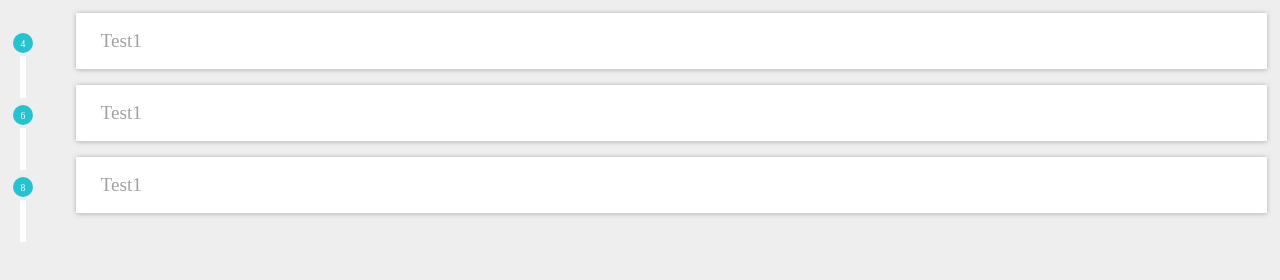
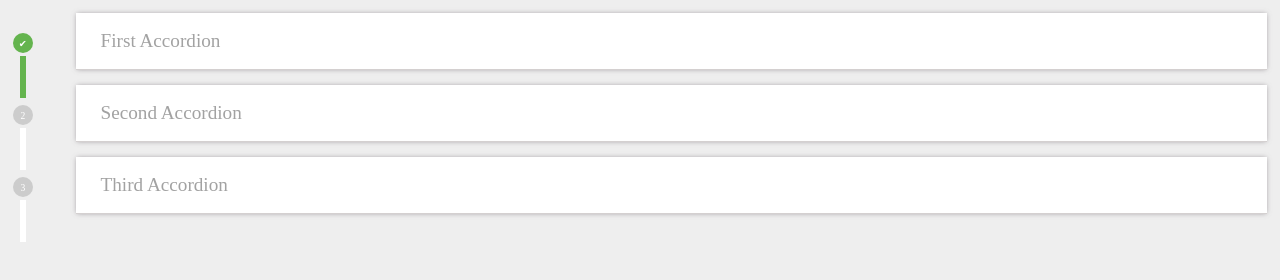
Before and after one commit to Josephdias92/accordion-steps, a website: page test/index.html in a window 1280 px wide. Drawn offline with nearby package versions, Linux system fonts and the light colour scheme.

Commit message:
accordion in progress

```diff
--- a/accordion-steps.js
+++ b/accordion-steps.js
@@ -114,10 +114,9 @@
         itemDisabled: '=',
         open: '=',
         accordionId: '@',
-        formName: '@'
+        valid: '='
       },
       link: function(scope, element, attrs, accordionController) {
-
         scope.isOpenned = scope.open;
         accordionController.addCollapsibleItem(scope);
         if (scope.isOpenned) {
@@ -150,8 +149,8 @@
       },
       template: '<div class="clearfix">'+
                   '<div class="left-progress-bar">'+
-                    '<div class="node bg-blue"><span class="status">{{$id}}</span></div>'+
-                    '<div class="divider" ng-style="{height:height}"></div>'+
+                    '<div class="node" ng-class="{green:valid, blue: isOpenned, gray: !isOpenned}"><span class="status"><span ng-show="valid">&#10004;</span><span ng-show="!valid">{{index+1}}</span></span></div>'+
+                    '<div class="divider" ng-style="{height:height}" ng-class="{green:valid}"></div>'+
                   '</div>'+
                   '<div class="accordion-section" ng-class="{open: isOpenned}">'+
                     '<div class="accordion-header">'+
--- a/accordion-steps.scss
+++ b/accordion-steps.scss
@@ -1,5 +1,7 @@
  $primary-color : #00f;
  $blue-color:#25C2D0;
+ $green-color: #64B44E;
+ $gray-color:#ccc;
  .clearfix:after {
    visibility: hidden;
    display: block;
@@ -11,10 +13,15 @@
  * html .clearfix             { zoom: 1; } /* IE6 */
  *:first-child+html .clearfix { zoom: 1; } /* IE7 */
 
- .bg-blue {
+ .blue {
      background-color: $blue-color;
  }
-
+ .green {
+    background-color:$green-color !important;
+}
+.gray {
+    background-color: $gray-color;
+}
 .accordion {
   border-radius: 3px;
   .padding {
--- a/test/index.html
+++ b/test/index.html
@@ -9,9 +9,28 @@
 <body ng-app="accordionTest">
 <div class="container">
   <accordion one-at-a-time="true">
-    <accordion-item item-title="Test1">Lorem ipsum dolor sit amet, consectetur adipisicing elit. Cupiditate, praesentium!</accordion-item>
-    <accordion-item item-title="Test1">Lorem ipsum dolor sit amet, consectetur adipisicing elit. Cupiditate, praesentium!</accordion-item>
-    <accordion-item item-title="Test1">Lorem ipsum dolor sit amet, consectetur adipisicing elit. Cupiditate, praesentium!</accordion-item>
+    <accordion-item valid="true" item-title="First Accordion">Lorem ipsum dolor sit amet, consectetur adipisicing elit. Cupiditate,
+      praesentium!</accordion-item>
+    <accordion-item item-title="Second Accordion">
+      Contrary to popular belief, Lorem Ipsum is not simply random text.
+      It has roots in a piece of classical Latin literature from 45 BC, making it over 2000 years old. Richard McClintock,
+      a Latin professor at Hampden-Sydney College in Virginia,
+      looked up one of the more obscure Latin words, consectetur, from a Lorem Ipsum passage, and
+      going through the cites of the word in classical literature, discovered the undoubtable source.
+      Lorem Ipsum comes from sections 1.10.32 and 1.10.33 of "de Finibus Bonorum et Malorum" (The Extremes of Good and Evil) by Cicero,
+      written in 45 BC. This book is a treatise on the theory of ethics, very popular during the Renaissance.
+      The first line of Lorem Ipsum, "Lorem ipsum dolor sit amet..", comes from a line in section 1.10.32.
+
+The standard chunk of Lorem Ipsum used since the 1500s is reproduced below for those interested. Sections 1.10.32 and 1.10.33 from "de Finibus Bonorum et Malorum" by Cicero are also reproduced in their exact original form, accompanied by English versions from the 1914 translation by H. Rackham.
+    </accordion-item>
+    <accordion-item item-title="Third Accordion">
+      Lorem Ipsum is simply dummy text of the printing and typesetting industry.
+      Lorem Ipsum has been the industry's standard dummy text ever since the 1500s,
+      when an unknown printer took a galley of type and scrambled it to make a type specimen book.
+      It has survived not only five centuries, but also the leap into electronic typesetting, remaining essentially unchanged.
+      It was popularised in the 1960s with the release of Letraset sheets containing Lorem Ipsum passages,
+      and more recently with desktop publishing software like Aldus PageMaker including versions of Lorem Ipsum.
+    </accordion-item>
   </accordion>
 
 </div>
```
Also changed, not shown: accordion-steps.css, 1 other file.
